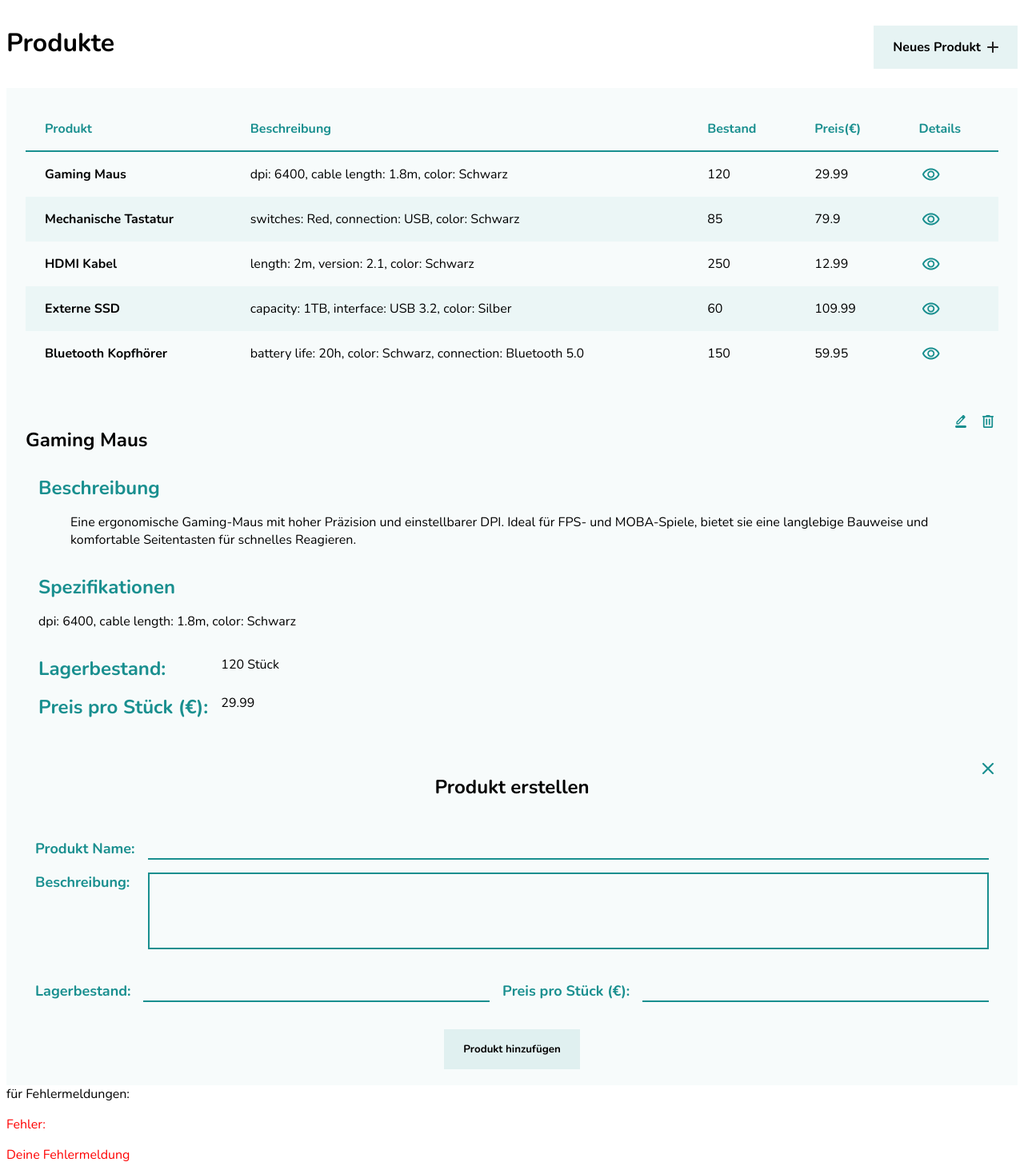
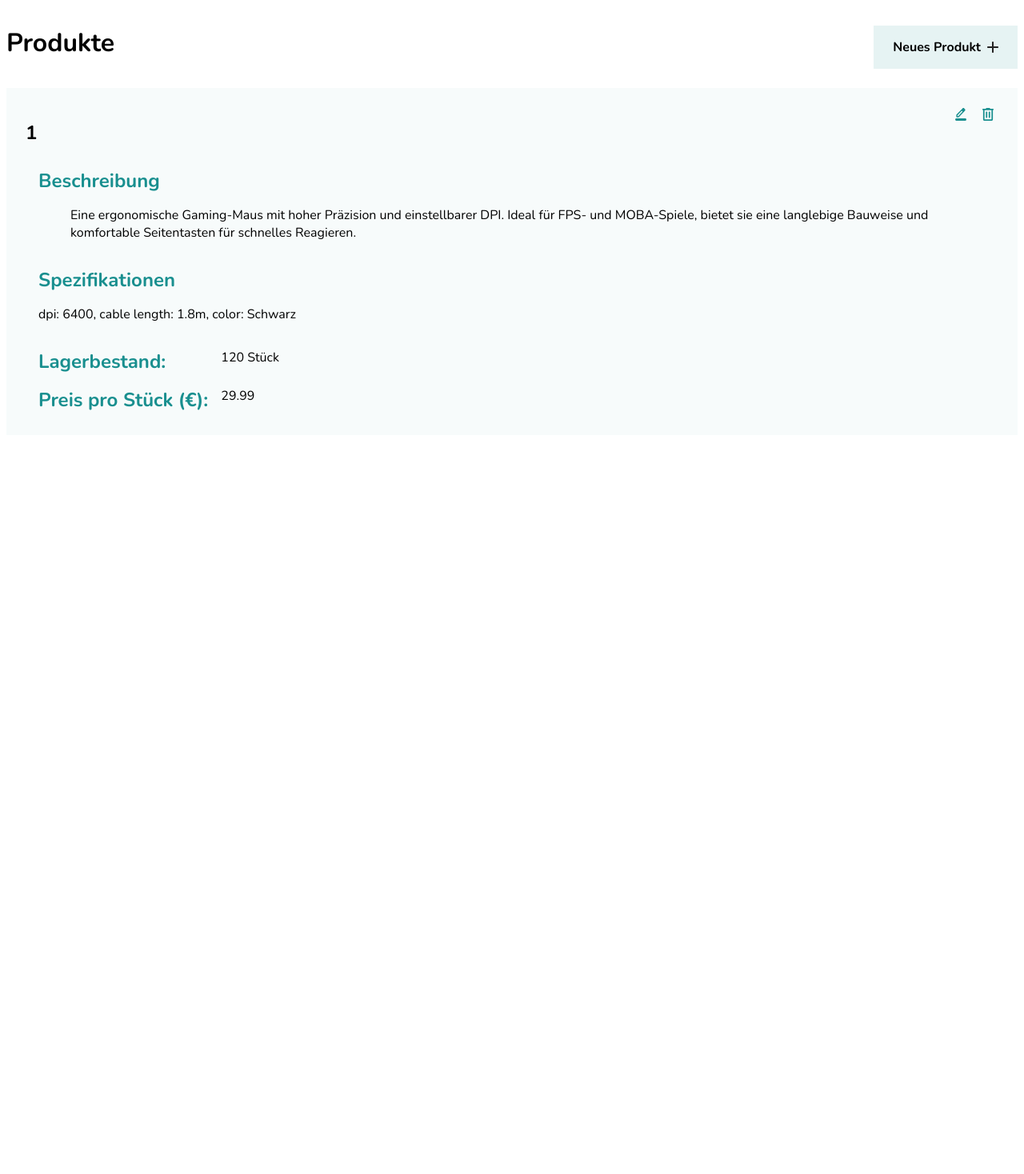
Before and after one commit to IgorBoger/produktliste, an Angular app in the folder produktliste/: page /details/1 in a window 1280 px wide. Before the commit this address led to /. Shown: the top 1468 px of the page at 80% size. After the commit the page ends 800 px from the top, so only its background shows below. Built offline with nearby package versions, Linux system fonts and the light colour scheme.

Commit message:
Add product list and details routing

```diff
--- a/produktliste/src/app/app.html
+++ b/produktliste/src/app/app.html
@@ -1,9 +1,9 @@
 <main-header></main-header>
 
-<main-product-list></main-product-list>
+<!-- <main-product-list></main-product-list>
 
 <main-product-details></main-product-details>
 
-<main-create-product></main-create-product>
+<main-create-product></main-create-product> -->
 
 <router-outlet />
--- a/produktliste/src/app/app.routes.ts
+++ b/produktliste/src/app/app.routes.ts
@@ -1,3 +1,14 @@
 import { Routes } from '@angular/router';
+import { ProductList } from './shared/components/product-list/product-list';
+import { ProductDetails } from './shared/components/product-details/product-details';
 
-export const routes: Routes = [];
+export const routes: Routes = [
+  {
+    path: '',
+    component: ProductList,
+  },
+  {
+    path: 'details/:name',
+    component: ProductDetails,
+  },
+];
--- a/produktliste/src/app/app.ts
+++ b/produktliste/src/app/app.ts
@@ -1,12 +1,9 @@
 import { Component } from '@angular/core';
 import { RouterOutlet } from '@angular/router';
 import { Header } from './layout/header/header';
-import { ProductList } from './shared/components/product-list/product-list';
-import { CreateProduct } from './shared/components/create-product/create-product';
-import { ProductDetails } from './shared/components/product-details/product-details';
 
 @Component({
-  imports: [RouterOutlet, Header, ProductList, CreateProduct, ProductDetails],
+  imports: [RouterOutlet, Header],
   selector: 'app-root',
   styleUrl: './app.scss',
   templateUrl: './app.html',
--- a/produktliste/src/app/shared/components/product-details/product-details.ts
+++ b/produktliste/src/app/shared/components/product-details/product-details.ts
@@ -1,4 +1,5 @@
-import { Component } from '@angular/core';
+import { Component, inject } from '@angular/core';
+import { ActivatedRoute } from '@angular/router';
 
 @Component({
   imports: [],
@@ -7,7 +8,19 @@ import { Component } from '@angular/core';
   templateUrl: './product-details.html',
 })
 export class ProductDetails {
+  private route = inject(ActivatedRoute);
+
+  ngOnInit() {
+    let currentName = this.route.snapshot.paramMap.get('name');
+    if (currentName) {
+      console.log('Current Name:', currentName);
+      this.detail.name = currentName;
+      console.log(this.detail);
+    }
+  }
+
   detail = {
+    id: '1',
     name: 'Gaming Maus',
     description:
       'Eine ergonomische Gaming-Maus mit hoher Präzision und einstellbarer DPI. Ideal für FPS- und MOBA-Spiele, bietet sie eine langlebige Bauweise und komfortable Seitentasten für schnelles Reagieren.',
--- a/produktliste/src/app/shared/components/product-list/product-list.html
+++ b/produktliste/src/app/shared/components/product-list/product-list.html
@@ -11,7 +11,7 @@
     </thead>
     <tbody>
       @for (product of list; track product.id; let odd = $odd) {
-        <tr role="link" [class.dark-row]="odd">
+        <tr role="link" [class.dark-row]="odd" [routerLink]="['/details', product.name]">
           <td>{{ product.name }}</td>
           <td>{{ product.specs }}</td>
           <td>
--- a/produktliste/src/app/shared/components/product-list/product-list.ts
+++ b/produktliste/src/app/shared/components/product-list/product-list.ts
@@ -1,8 +1,10 @@
+import { RouterLink } from '@angular/router';
 import { Component } from '@angular/core';
 
 interface Product {
   id: number;
   name: string;
+  slug: string;
   description: string;
   specs: string;
   stock: number;
@@ -10,7 +12,7 @@ interface Product {
 }
 
 @Component({
-  imports: [],
+  imports: [RouterLink],
   selector: 'main-product-list',
   styleUrl: './product-list.scss',
   templateUrl: './product-list.html',
```
